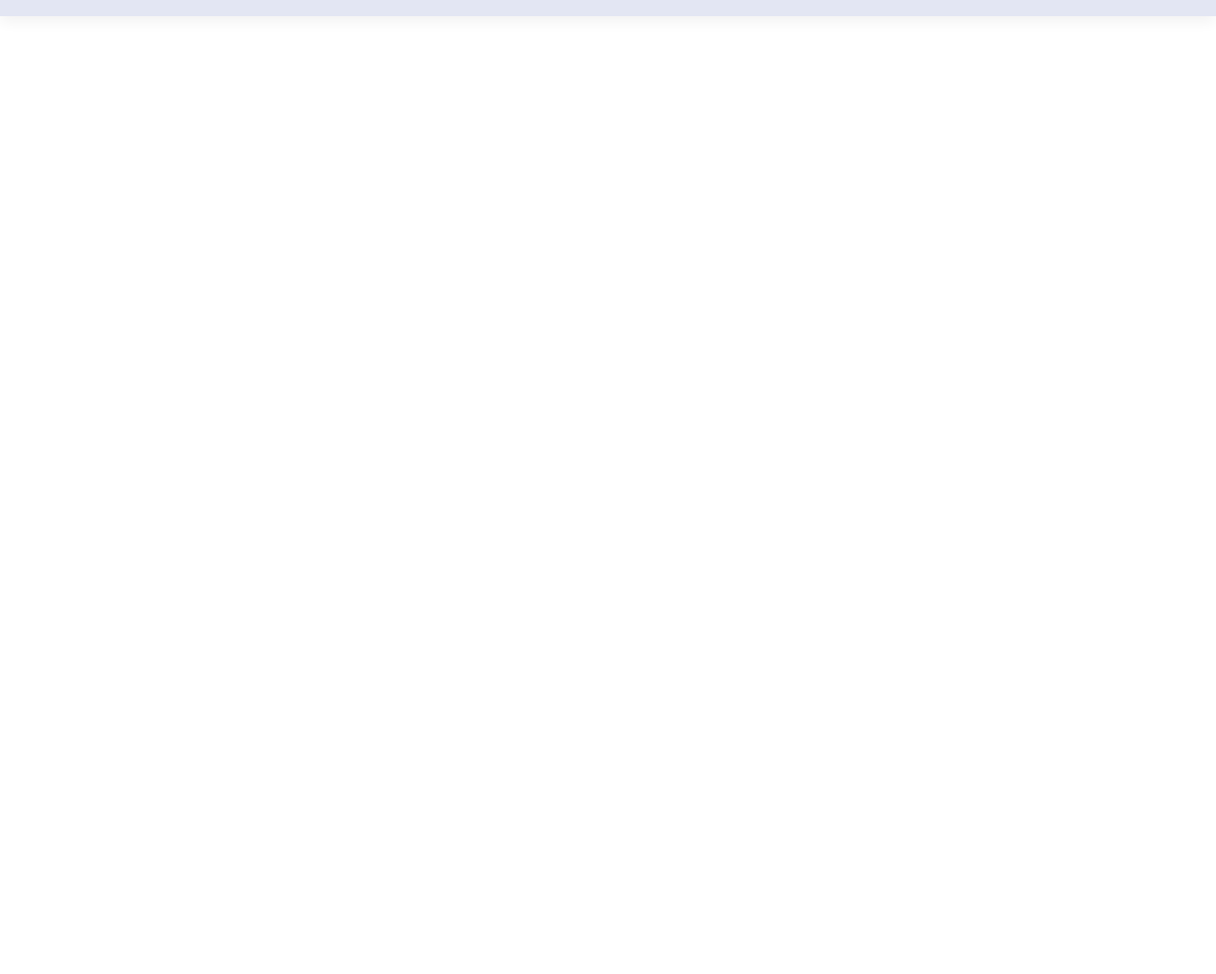
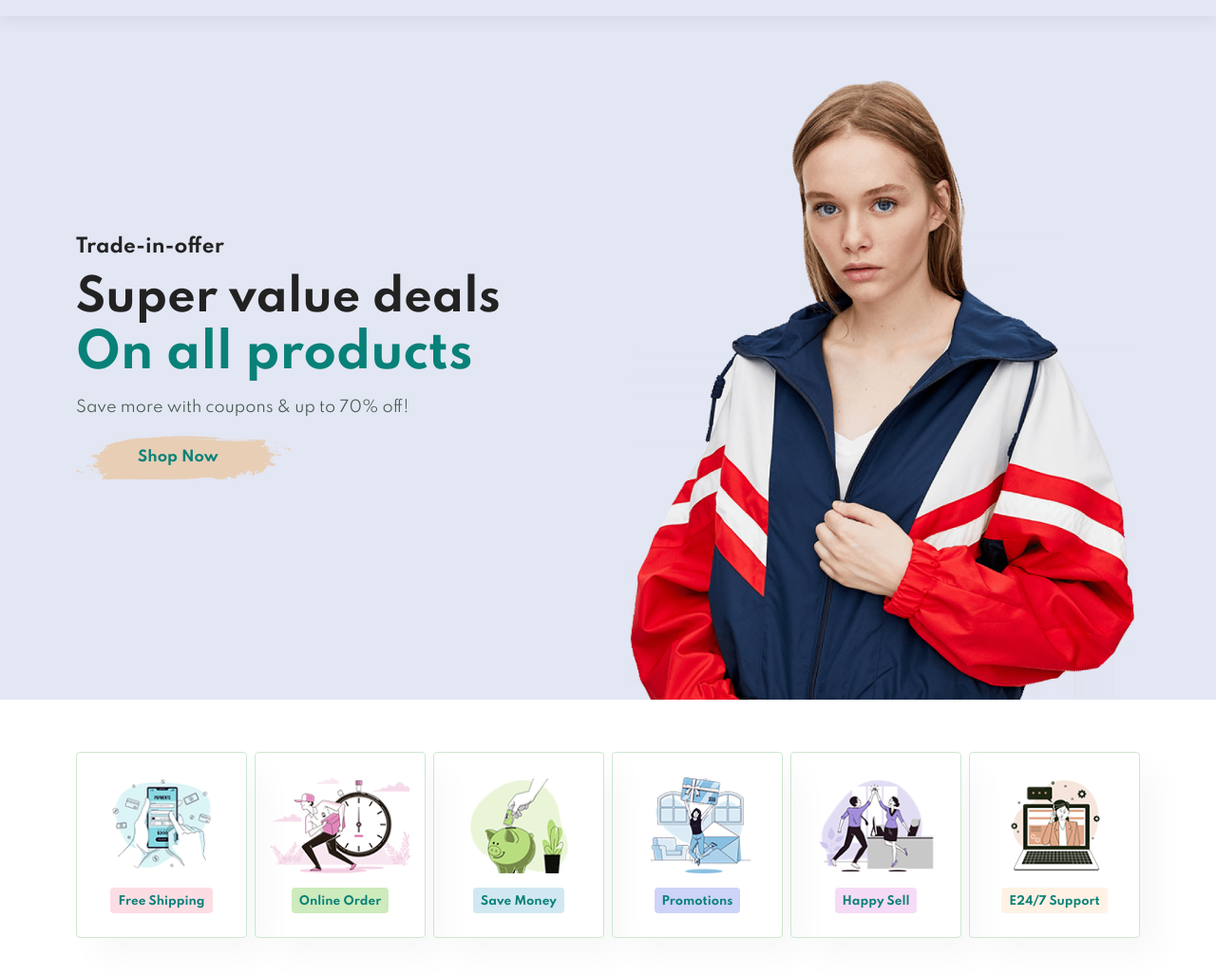
Before and after one commit to yunusemreerkesikbas/WebsiteProjects, a plain HTML site: page e-commerceWebsite/index.html in a window 1280 px wide. Shown: the part 68-1094 px from the top of the page at 95% size. Before the commit the page ends 800 px from the top, so only its background shows below. Drawn offline with Linux system fonts and the light colour scheme.

Commit message:
added styling hero and feature section

```diff
--- a/e-commerceWebsite/index.html
+++ b/e-commerceWebsite/index.html
@@ -38,6 +38,42 @@
 
   </section>
 
+  <section id="hero">
+    <h4>Trade-in-offer</h4>
+    <h2>Super value deals</h2>
+    <h1>On all products</h1>
+    <p>Save more with coupons & up to 70% off!</p>
+    <button>Shop Now</button>
+
+  </section>
+
+  <section id="feature" class="section-p1">
+    <div class="fe-box">
+      <img src="img/features/f1.png" alt="">
+      <h6>Free Shipping</h6>
+    </div>
+    <div class="fe-box">
+      <img src="img/features/f2.png" alt="">
+      <h6>Online Order</h6>
+    </div>
+    <div class="fe-box">
+      <img src="img/features/f3.png" alt="">
+      <h6>Save Money</h6>
+    </div>
+    <div class="fe-box">
+      <img src="img/features/f4.png" alt="">
+      <h6>Promotions</h6>
+    </div>
+    <div class="fe-box">
+      <img src="img/features/f5.png" alt="">
+      <h6>Happy Sell</h6>
+    </div>
+    <div class="fe-box">
+      <img src="img/features/f6.png" alt="">
+      <h6>E24/7 Support</h6>
+    </div>
+
+  </section>
 
   <script src="script.js"></script>
 </body>
--- a/e-commerceWebsite/style.css
+++ b/e-commerceWebsite/style.css
@@ -38,7 +38,7 @@ p {
 body {
   width: 100%;
 }
-
+/* Header  start*/
 #header {
   display: flex;
   align-items: center;
@@ -46,6 +46,10 @@ body {
   padding: 20px 80px;
   background: #e3e6f3;
   box-shadow: 0 5px 15px rgba(0, 0, 0, 0.06);
+  z-index: 9999;
+  position: sticky;
+  top: 0;
+  left: 0;
 }
 #navbar {
   display: flex;
@@ -78,3 +82,85 @@ body {
   bottom: -4px;
   left: 20px;
 }
+/* Header end */
+
+
+/* Home page */
+#hero{
+  background-image: url("img/hero4.png");
+  height: 90vh;
+  width: 100%;
+  background-size: cover;
+  background-position: top 25% right 0;
+  padding:0 80px;
+  display: flex;
+  flex-direction: column;
+  align-items: flex-start;
+  justify-content: center;
+}
+#hero h4{
+  padding-bottom: 15px;
+}
+#hero h1{
+  color: #088178;
+}
+#hero button{
+  background-image: url("img/button.png");
+  background-color: transparent;
+  color: #088178;
+  border: 0;
+  padding: 14px 80px 14px 65px;
+  background-repeat: no-repeat;
+  cursor: pointer;
+  font-weight: 700;
+  font-size: 15px;
+}
+
+#feature {
+  display: flex;
+  align-items: center;
+  justify-content: space-between;
+  flex-wrap: wrap;
+
+}
+
+#feature .fe-box{
+  width: 180px;
+  text-align: center;
+  padding: 25px 15px;
+  box-shadow: 20px 20px 34px rgba(0, 0, 0, 0.03);
+  border: 1px solid #cce7d0;
+  border-radius: 4px;
+  margin: 15px 0;
+}
+#feature .fe-box:hover{
+  box-shadow: 10px 10px 54px rgba(0, 0, 0, 0.03);
+}
+#feature .fe-box img{
+  width: 100%;
+  margin-bottom: 10px;
+}
+#feature .fe-box h6{
+  display: inline-block;
+  padding: 9px 8px 6px 8px;
+  line-height: 1;
+  border-radius: 4px;
+  color: #088178;
+  background-color: #fddde4;
+}
+
+#feature .fe-box:nth-child(2) h6{
+  background-color:#cdebbc ;
+}
+#feature .fe-box:nth-child(3) h6{
+  background-color: #d1e8f2;
+}
+#feature .fe-box:nth-child(4) h6{
+  background-color: #cdd4f8;
+}
+#feature .fe-box:nth-child(5) h6{
+  background-color: #f6dbf6;
+}
+#feature .fe-box:nth-child(6) h6{
+  background-color: #fff2e5;
+}
```
